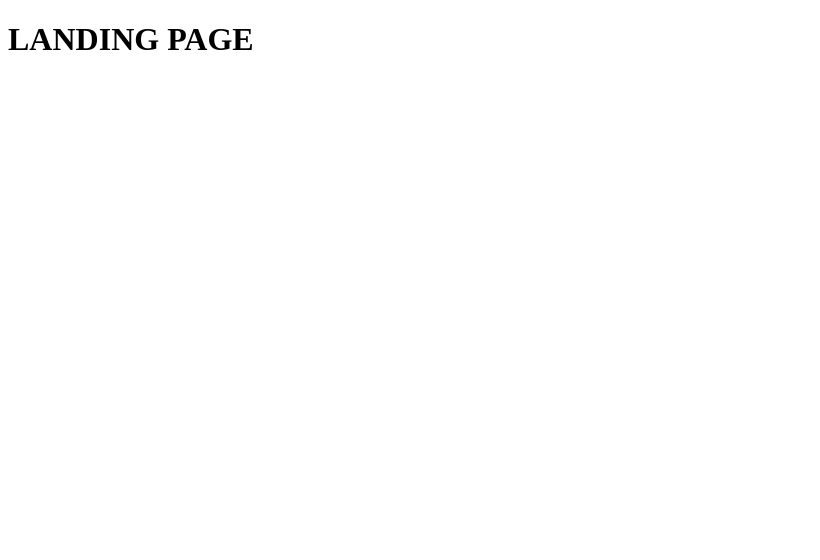
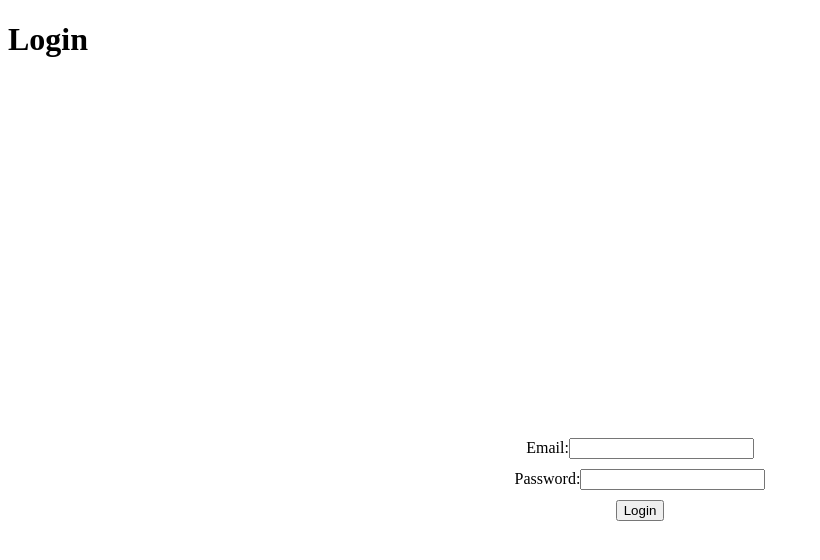
Before and after one commit to JoaoMMenezes/TP1-engsoft, a React (Create React App) app in the folder frontend/ru-manager/: page / in a window 1280 px wide. Shown: the top 560 px of the page, without its empty margins (0-820 px from the left). Built offline with nearby package versions, Linux system fonts and the light colour scheme.

Commit message:
add input fields at login page

```diff
--- a/frontend/ru-manager/src/Pages/home.js
+++ b/frontend/ru-manager/src/Pages/home.js
@@ -4,6 +4,7 @@
     return(
         <div>
             <h1>    HOME PAGE    </h1>
+            <h2>Leonel é um bobo </h2>
         </div>
     )
 }
--- /dev/null
+++ b/frontend/ru-manager/src/Pages/landing.css
@@ -0,0 +1,12 @@
+form {
+    display: flex;
+    flex-direction: column;
+    align-items: center;
+    justify-content: center;
+    height: 100vh;
+  }
+
+  input[type="email"],
+  input[type="password"] {
+    margin-bottom: 10px;
+  }
--- a/frontend/ru-manager/src/Pages/landing.js
+++ b/frontend/ru-manager/src/Pages/landing.js
@@ -1,11 +1,40 @@
-import React from "react";
+import React, { useState } from "react";
+import './landing.css'
 
 function Landing() {
-    return(
-        <div>
-            <h1>    LANDING PAGE    </h1>
-        </div>
-    )
+    const [email, setEmail] = useState('');
+  const [password, setPassword] = useState('');
+
+  const handleSubmit = (e) => {
+    e.preventDefault();
+    console.log('Email:', email);
+    console.log('Password:', password);
+  };
+
+  return (
+    <div>
+      <h1>Login</h1>
+      <form onSubmit={handleSubmit}>
+        <label>
+          Email:
+          <input
+            type="email"
+            value={email}
+            onChange={(e) => setEmail(e.target.value)}
+          />
+        </label>
+        <label>
+          Password:
+          <input
+            type="password"
+            value={password}
+            onChange={(e) => setPassword(e.target.value)}
+          />
+        </label>
+        <button type="submit">Login</button>
+      </form>
+    </div>
+  );
 }
 
 export default Landing
```
